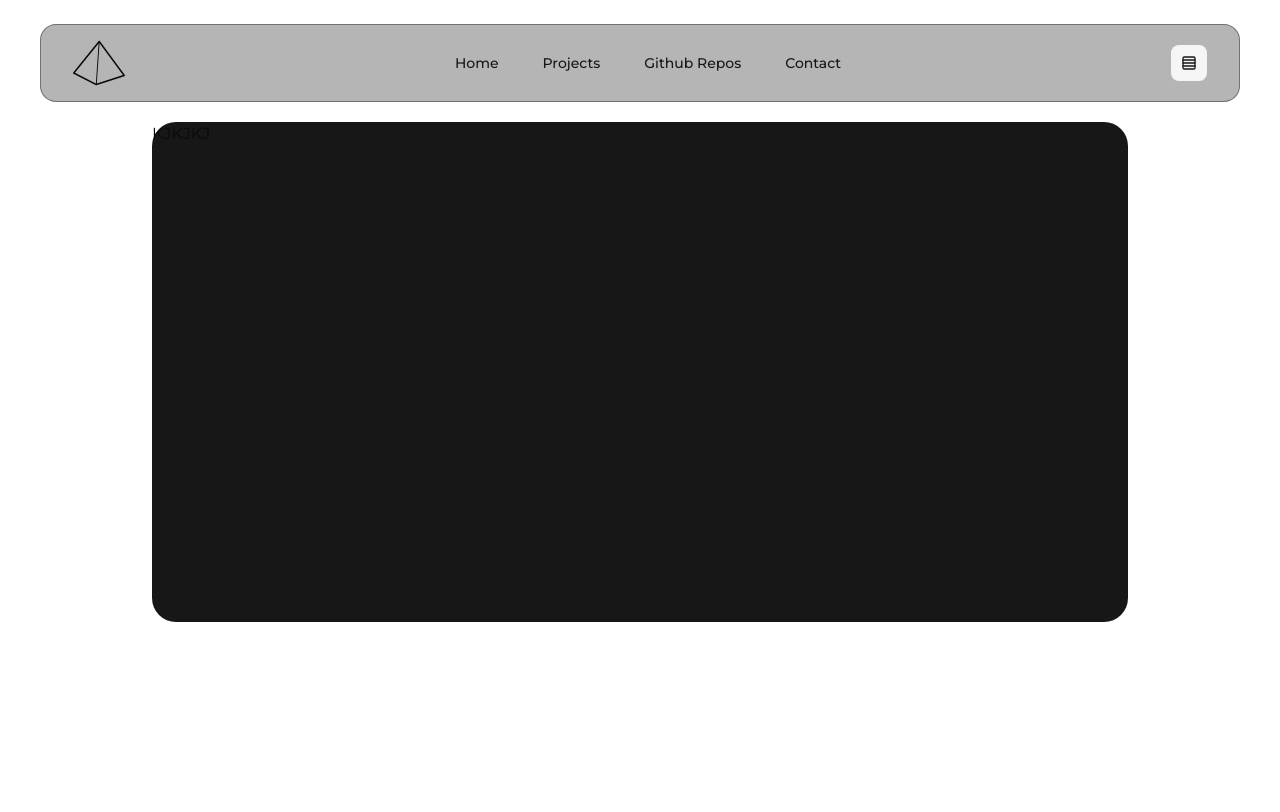
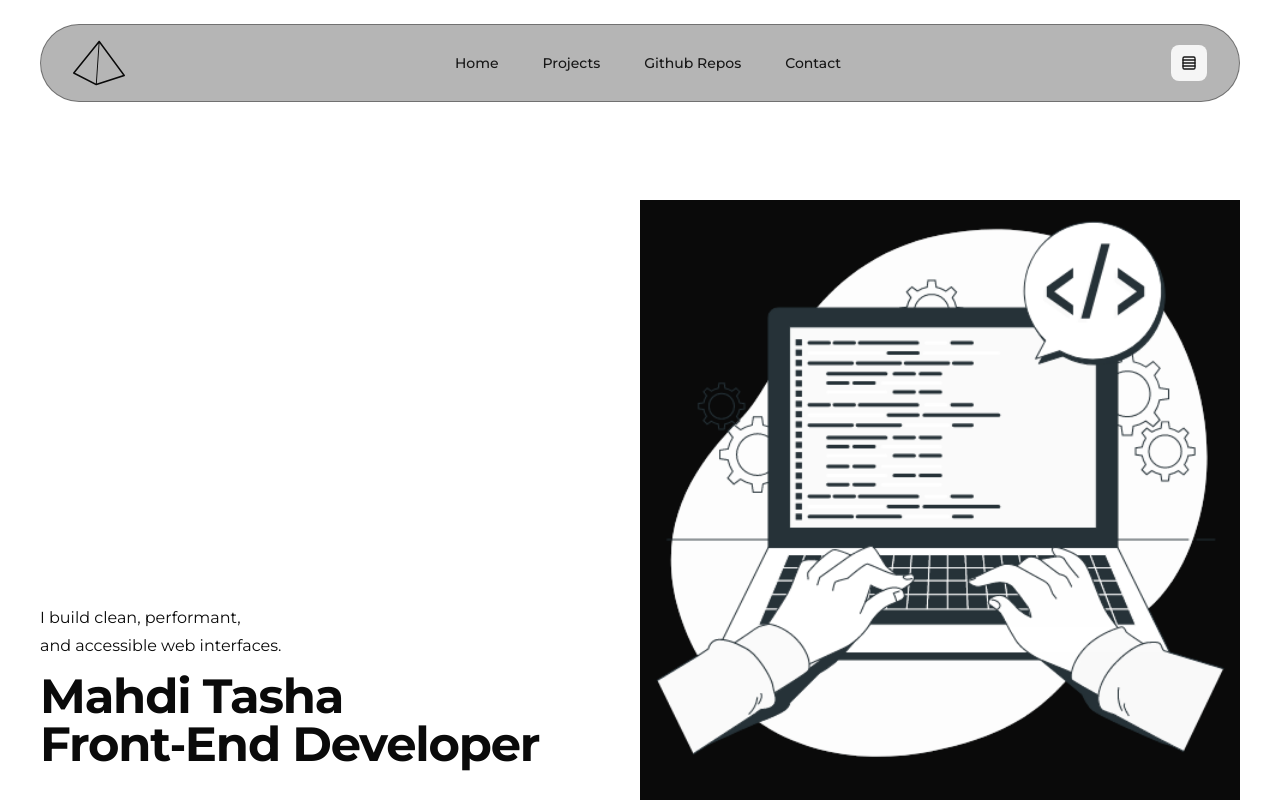
Before and after one commit to tasha-dev/portfolio, a Next.js app: page / in a window 1280 px wide. Built offline with nearby package versions, Linux system fonts and the light colour scheme.

Commit message:
added hero section of home page

```diff
--- a/app/page.tsx
+++ b/app/page.tsx
@@ -1,5 +1,6 @@
 // Codes by mahdi tasha
 // Importing part
+import HeroAnimation from '@/components/heroAnimation';
 import Page from '@/components/layout/page';
 import { ReactNode } from 'react';
 
@@ -7,8 +8,18 @@ import { ReactNode } from 'react';
 export default function HomePage(): ReactNode {
   // Returning JSX
   return (
-    <Page variant='sm'>
-      <div className='h-[500px] bg-primary w-full rounded-3xl'>KJKJKJ</div>
+    <Page variant='sm' className='mx-0 max-w-full w-full lg:pt-0 pt-20'>
+      <section className='lg:h-dvh max-width-layout-1 mx-auto lg:flex flex-col items-start justify-end relative'>
+        <HeroAnimation />
+        <div className='w-full mb-8'>
+          <p>
+            I build clean, performant, <br /> and accessible web interfaces.
+          </p>
+          <h1 className='mt-3'>
+            Mahdi Tasha <br /> Front‑End Developer
+          </h1>
+        </div>
+      </section>
     </Page>
   );
 }
--- a/components/header.tsx
+++ b/components/header.tsx
@@ -72,7 +72,7 @@ export default function Header(): ReactNode {
   // Returning JSX
   return (
     <motion.header
-      className='bg-foreground/30 border border-foreground/40 backdrop-blur-xl lg:py-3 py-2 lg:px-8 px-4 lg:rounded-2xl rounded-lg flex items-center justify-between gap-3 max-width-layout-1 mx-auto lg:top-6 top-3 z-40 sticky w-[calc(100%-24px)]'
+      className='bg-foreground/30 border border-foreground/40 backdrop-blur-xl lg:py-3 py-2 lg:px-8 px-6 rounded-[45rem] flex items-center justify-between gap-3 max-width-layout-1 mx-auto lg:top-6 top-3 left-[50%] -translate-x-[50%] z-40 fixed w-[calc(100%-24px)]'
       initial={{ y: -100, opacity: 0 }}
       animate={{ y: 0, opacity: 1 }}
       transition={{
--- /dev/null
+++ b/components/heroAnimation.tsx
@@ -0,0 +1,25 @@
+// Codes by mahdi tasha
+// Forcing next.js to render this component as client side component
+'use client';
+
+// Importing part
+import { useTheme } from 'next-themes';
+import { ReactNode } from 'react';
+import Image from 'next/image';
+
+// Creating and exporting HeroAnimation component as default
+export default function HeroAnimation(): ReactNode {
+  // Defining hooks
+  const { theme } = useTheme();
+
+  // Returning JSX
+  return (
+    <Image
+      src={theme === 'light' ? '/HeroAnimation.gif' : '/HeroAnimationDark.gif'}
+      alt='Coding animation'
+      width={500}
+      height={500}
+      className='aspect-square w-[50%] absolute right-0 bottom-0 lg:block hidden'
+    />
+  );
+}
--- a/components/layout/page.tsx
+++ b/components/layout/page.tsx
@@ -17,7 +17,7 @@ export default function Page({
       <Header />
       <div
         className={cn(
-          'mx-auto p-3 mt-8',
+          'mx-auto p-3',
           variant === 'lg' ? 'max-width-layout-1' : 'max-width-layout-0',
           className,
         )}
```
Also changed, not shown: public/HeroAnimation.gif (added), public/HeroAnimationDark.gif (added).
